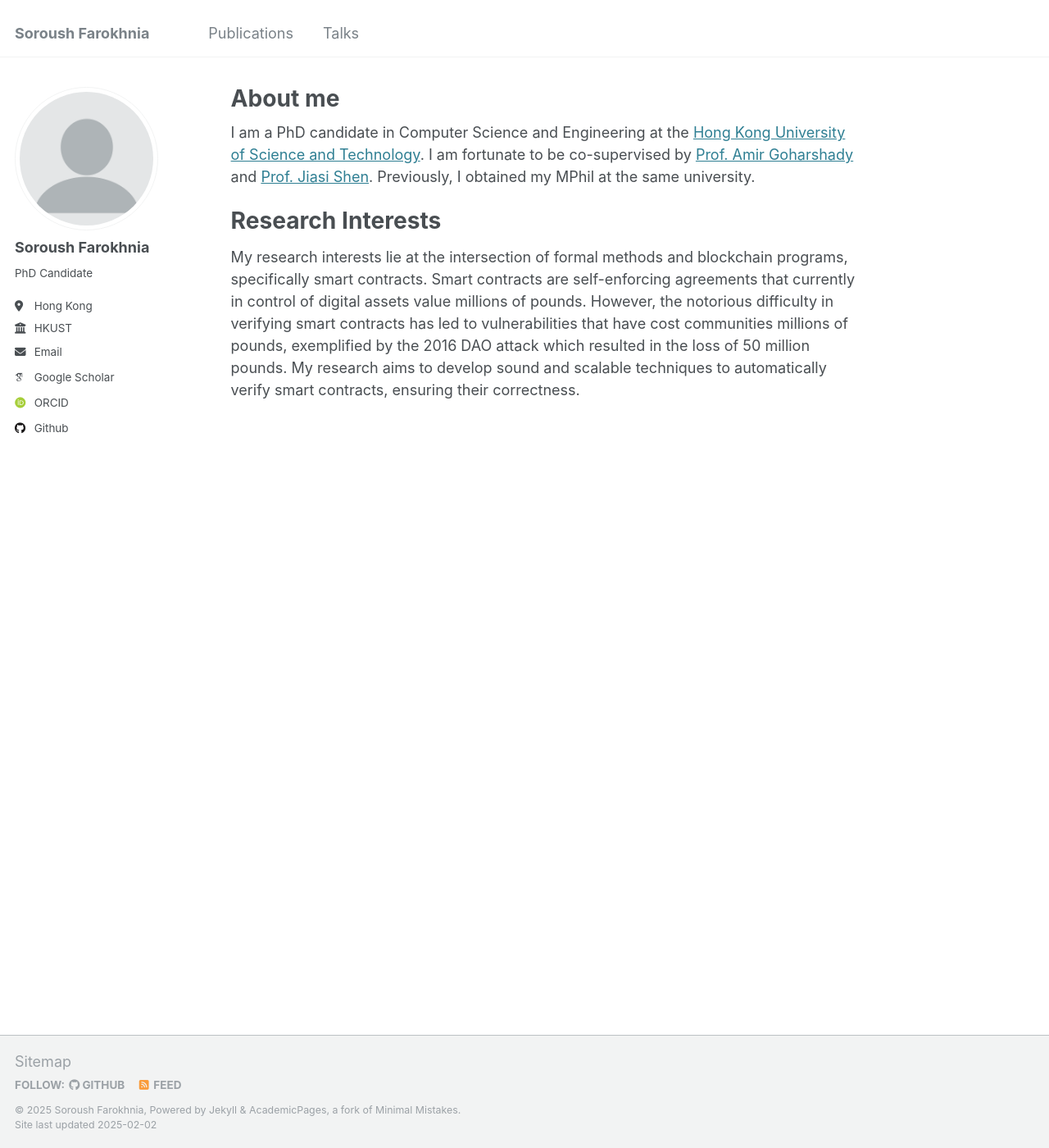
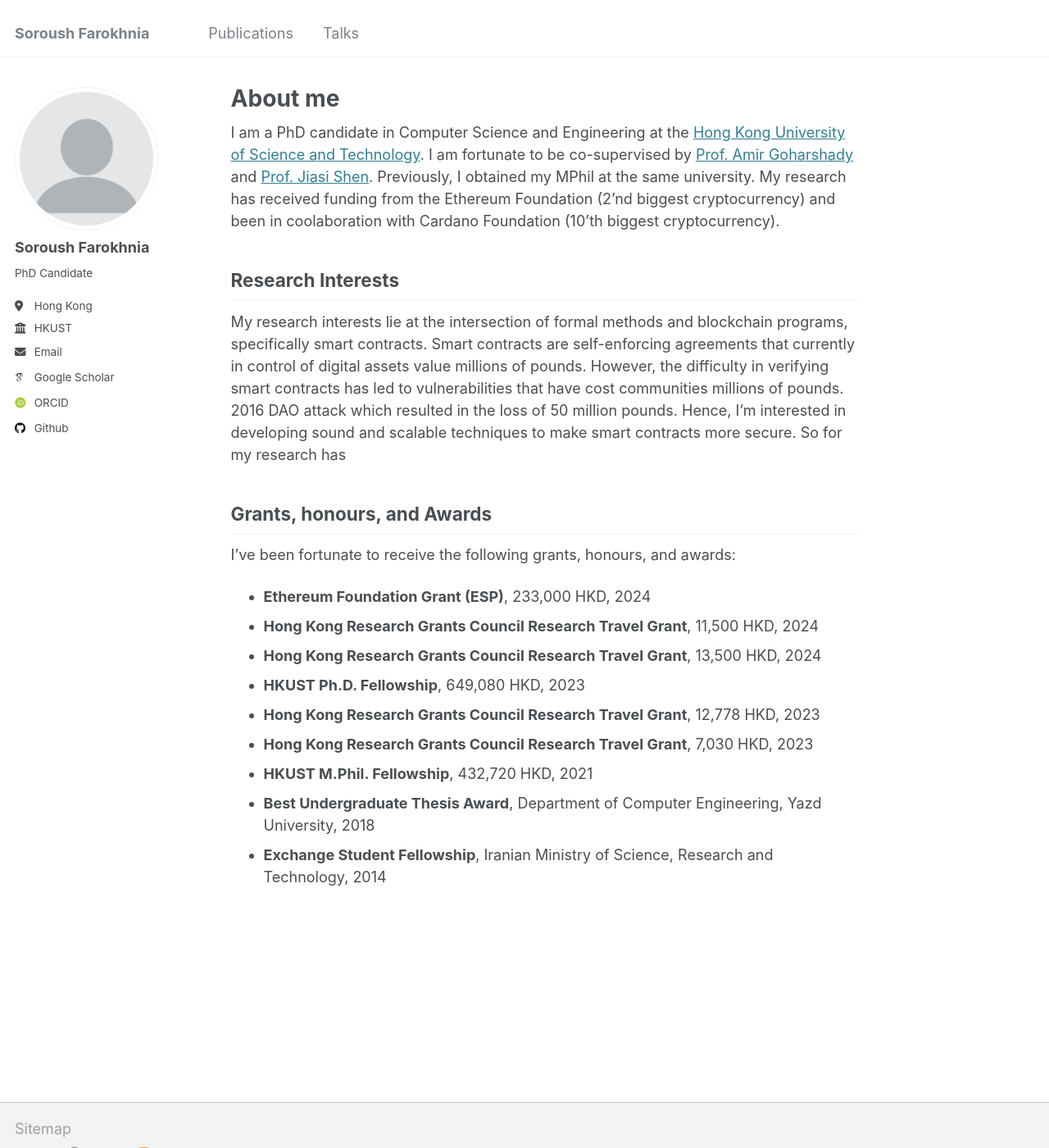
Before and after one commit to destrat18/destrat18.github.io, a Jekyll site: the page built from _pages/about.md, in a window 1280 px wide and 1400 px high. Shown: the whole window at 82% size. Built offline with Jekyll 4.4.1, drawn with Linux system fonts in a browser that asks for light colours; some web fonts are replaced.

Commit message:
Add grants in about me

```diff
--- a/_pages/about.md
+++ b/_pages/about.md
@@ -7,10 +7,24 @@ redirect_from:
   - /about.html
 ---
 
-I am a PhD candidate in Computer Science and Engineering at the [Hong Kong University of Science and Technology](https://www.ust.hk/). I am fortunate to be co-supervised by [Prof. Amir Goharshady](https://www.cse.ust.hk/~amir/) and [Prof. Jiasi Shen](https://www.cse.ust.hk/~jiasi/). Previously, I obtained my MPhil at the same university.
+I am a PhD candidate in Computer Science and Engineering at the [Hong Kong University of Science and Technology](https://www.ust.hk/). I am fortunate to be co-supervised by [Prof. Amir Goharshady](https://www.cse.ust.hk/~amir/) and [Prof. Jiasi Shen](https://www.cse.ust.hk/~jiasi/). Previously, I obtained my MPhil at the same university. My research has received funding from the Ethereum Foundation (2'nd biggest cryptocurrency) and been in coolaboration with Cardano Foundation (10'th biggest cryptocurrency).
 
 <!-- Add grants -->
 
-Research Interests
-======
-My research interests lie at the intersection of formal methods and blockchain programs, specifically smart contracts. Smart contracts are self-enforcing agreements that currently in control of digital assets value millions of pounds. However, the notorious difficulty in verifying smart contracts has led to vulnerabilities that have cost communities millions of pounds, exemplified by the 2016 DAO attack which resulted in the loss of 50 million pounds. My research aims to develop sound and scalable techniques to automatically verify smart contracts, ensuring their correctness.
+## Research Interests
+
+My research interests lie at the intersection of formal methods and blockchain programs, specifically smart contracts. Smart contracts are self-enforcing agreements that currently in control of digital assets value millions of pounds. However, the difficulty in verifying smart contracts has led to vulnerabilities that have cost communities millions of pounds. 2016 DAO attack which resulted in the loss of 50 million pounds. Hence, I'm interested in developing sound and scalable techniques to make smart contracts more secure. So for my research has
+
+
+## Grants, honours, and Awards
+I've been fortunate to receive the following grants, honours, and awards:
+
+- **Ethereum Foundation Grant (ESP)**, 233,000 HKD, 2024
+- **Hong Kong Research Grants Council Research Travel Grant**, 11,500 HKD, 2024
+- **Hong Kong Research Grants Council Research Travel Grant**, 13,500 HKD, 2024
+- **HKUST Ph.D. Fellowship**, 649,080 HKD, 2023
+- **Hong Kong Research Grants Council Research Travel Grant**, 12,778 HKD, 2023
+- **Hong Kong Research Grants Council Research Travel Grant**, 7,030 HKD, 2023
+- **HKUST M.Phil. Fellowship**, 432,720 HKD, 2021
+- **Best Undergraduate Thesis Award**, Department of Computer Engineering, Yazd University, 2018
+- **Exchange Student Fellowship**, Iranian Ministry of Science, Research and Technology, 2014
```
